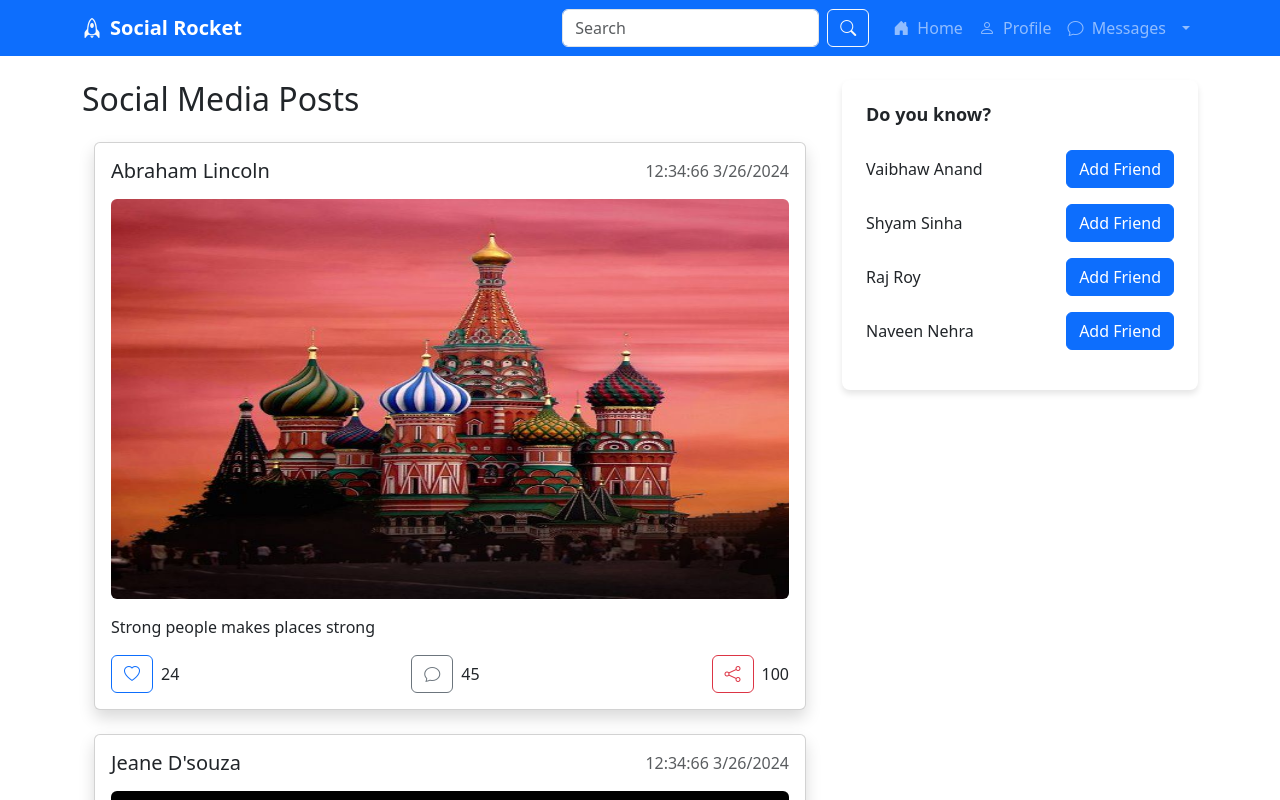
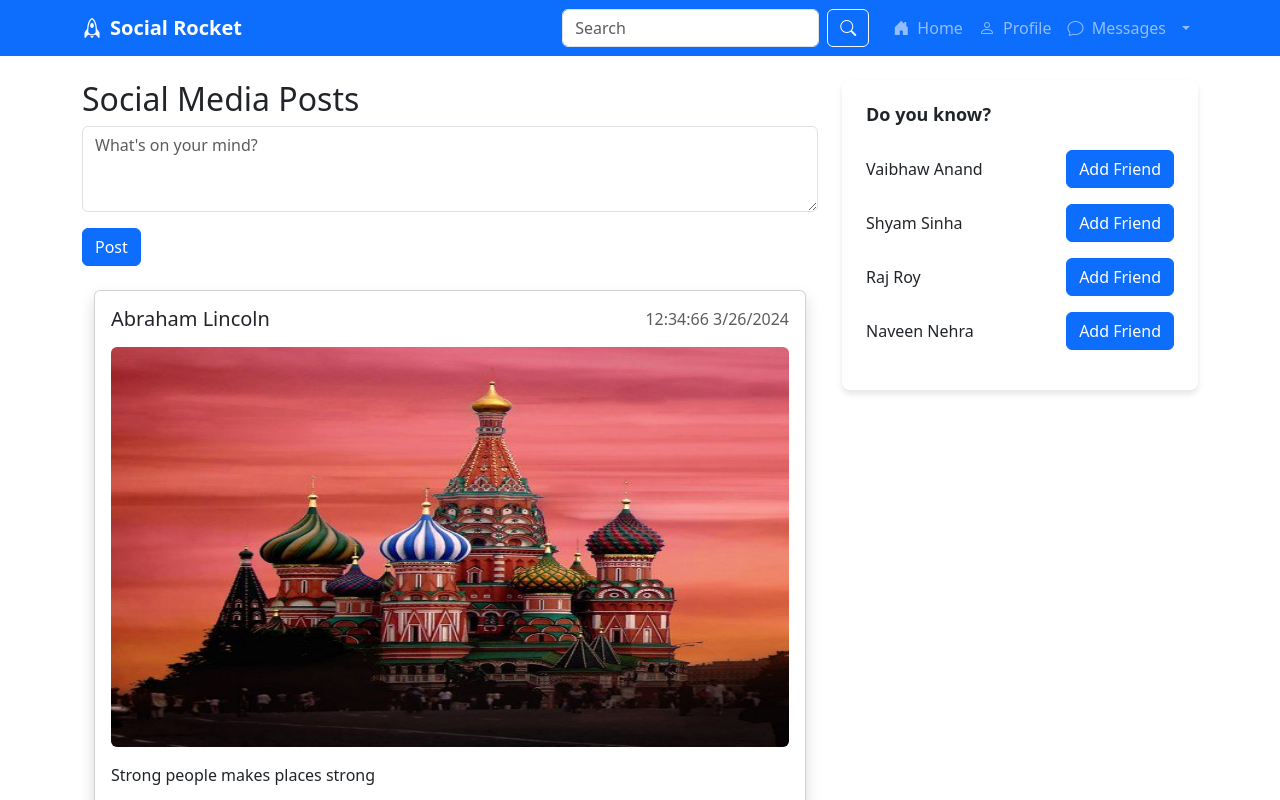
Before and after one commit to anandspaces/baba, a React (Create React App) app: page / in a window 1280 px wide. Shown: the top 800 px of the page. Built offline with nearby package versions, Linux system fonts and the light colour scheme; no server answers.

Commit message:
added new post add functionality

```diff
--- a/src/components/Dashboard.js
+++ b/src/components/Dashboard.js
@@ -6,7 +6,8 @@ import Sidebar from './Sidebar';
 // import Comment from './Comment';
 
 export default function Dashboard() {
-    const post = [
+    const [newPostContent, setNewPostContent] = useState(""); // State to store the content of the new post
+    const [posts, setPosts] = useState([
         {
             id:1,
             content:'Strong people makes places strong',
@@ -27,22 +28,35 @@ export default function Dashboard() {
             shares:'100',
             image:image2,
         },
-    ];
-    const [liked, setLiked] = useState(post.map(() => false));
-    const [likes, setLikes] = useState(post.map(post => post.likes));
+    ]);
 
-    const toggleLike = (postId) => {
-        setLiked(prevLiked => {
-            const newLiked = [...prevLiked];
-            newLiked[postId - 1] = !newLiked[postId - 1]; // Adjust index to match array indexing
-            return newLiked;
+    const handleLike = (postId) => {
+        const updatedPosts = posts.map(post => {
+            if (post.id === postId) {
+                return {
+                    ...post,
+                    likes: post.likes + 1
+                };
+            }
+            return post;
         });
+        setPosts(updatedPosts);
+    };
 
-        setLikes(prevLikes => {
-            const newLikes = [...prevLikes];
-            newLikes[postId - 1] += liked[postId - 1] ? -1 : 1; // Adjust index to match array indexing
-            return newLikes;
-        });
+    const handleNewPostSubmit = (event) => {
+        event.preventDefault();
+        const newPost = {
+            id: posts.length + 1, // Generate new post id
+            content: newPostContent,
+            author: 'Your Name', // You can fetch this from user authentication
+            timestamp: new Date().toLocaleString(), // Current timestamp
+            likes: 0,
+            comments: 0,
+            shares: 0,
+            image: null, // You can add support for image upload
+        };
+        setPosts([...posts, newPost]);
+        setNewPostContent(""); // Clear the new post content
     };
 
     return (
@@ -50,7 +64,19 @@ export default function Dashboard() {
             <div className="row">
                 <div className="col-md-8">
                     <h2>Social Media Posts</h2>
-                    {post.map(post => (
+                    {/* Form to add new post */}
+                    <form onSubmit={handleNewPostSubmit}>
+                        <textarea
+                            className="form-control mb-3"
+                            rows="3"
+                            placeholder="What's on your mind?"
+                            value={newPostContent}
+                            onChange={(e) => setNewPostContent(e.target.value)}
+                        ></textarea>
+                        <button type="submit" className="btn btn-primary">Post</button>
+                    </form>
+                    {/* Existing posts */}
+                    {posts.map(post => (
                         <div key={post.id} className="container mt-4">
                             <div className='card shadow'>
                                 <div className="card-body">
@@ -69,12 +95,11 @@ export default function Dashboard() {
                                         <div className="d-flex justify-content-between align-items-center mt-3">
                                             <div className="d-flex align-items-center">
                                                 {/* Like button */}
-                                                <button className="btn btn-icon btn-outline-primary me-2" onClick={() => toggleLike(post.id)}>
-                                                    {/* Render heart icon based on like status */}
-                                                    {liked[post.id - 1] ? <i className="bi bi-heart-fill"></i> : <i className="bi bi-heart"></i>}
+                                                <button className="btn btn-icon btn-outline-primary me-2" onClick={() => handleLike(post.id)}>
+                                                    <i className="bi bi-heart"></i>
                                                 </button>
                                                 {/* Display the number of likes */}
-                                                <p className="mb-0 me-4">{likes[post.id - 1]}</p>
+                                                <p className="mb-0 me-4">{post.likes}</p>
                                             </div>
                                             <div className="d-flex align-items-center">
                                                 <button className="btn btn-icon btn-outline-secondary me-2"><i className="bi bi-chat"></i></button>
```
